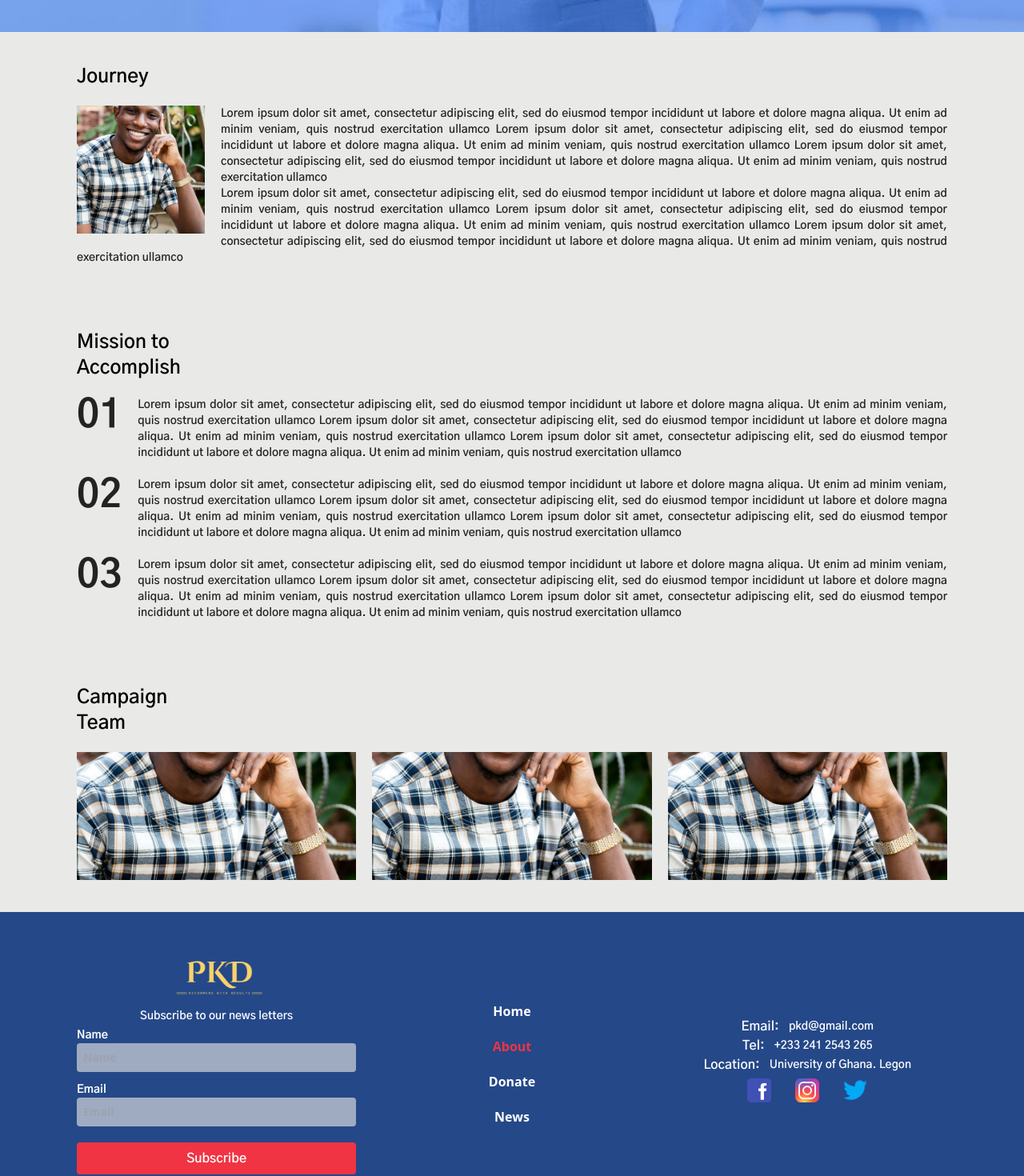
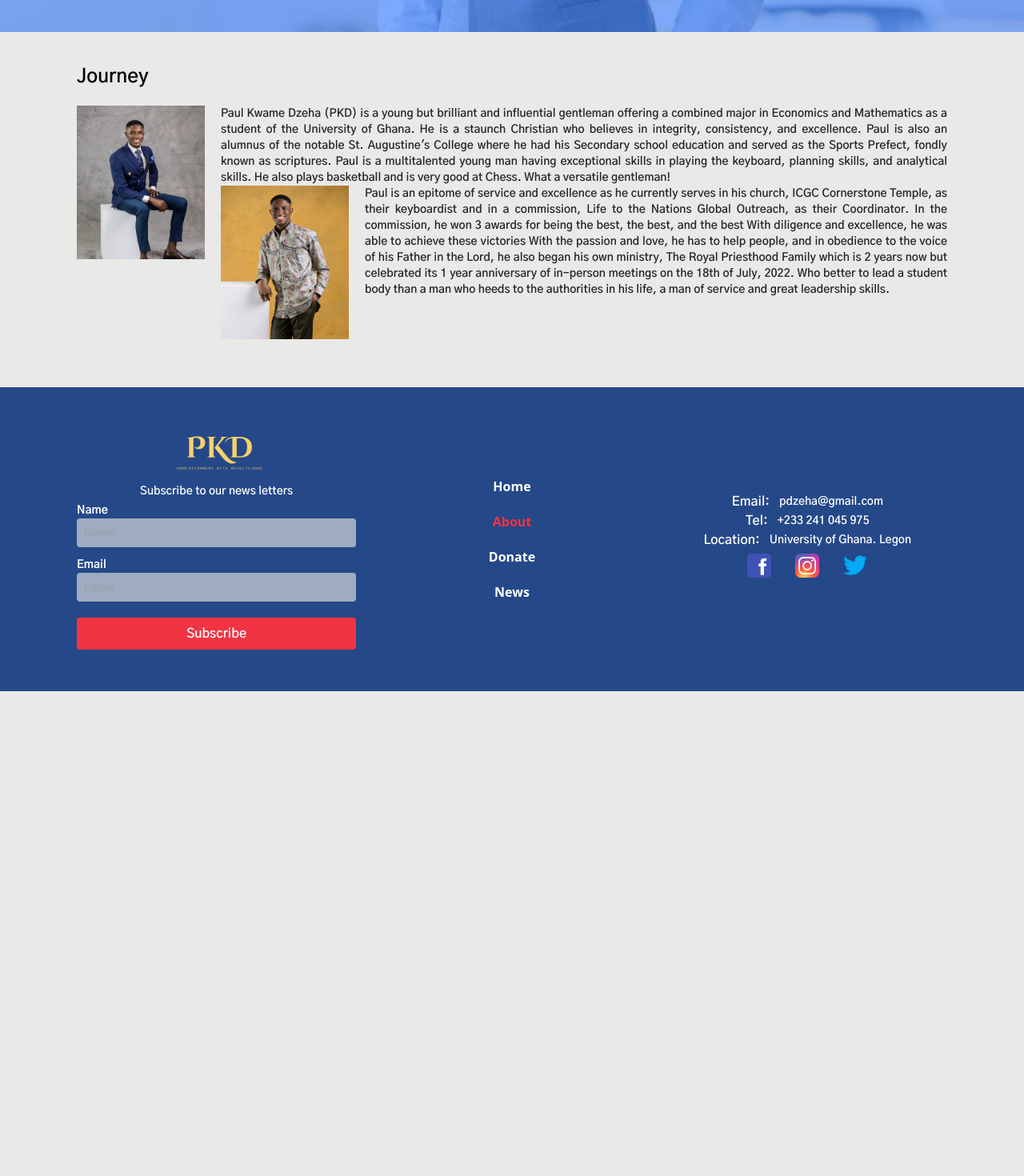
Before and after one commit to Gatesvert81/pkd, a Next.js app: page /about in a window 1280 px wide. Shown: the part 760-2230 px from the top of the page at 80% size. After the commit the page ends 1624 px from the top, so only its background shows below. Built offline with nearby package versions, Linux system fonts and the light colour scheme.

Commit message:
email and content added

```diff
--- a/package.json
+++ b/package.json
@@ -9,6 +9,8 @@
     "lint": "next lint"
   },
   "dependencies": {
+    "@emailjs/browser": "^3.6.2",
+    "@notionhq/client": "^2.1.0",
     "framer-motion": "^6.3.16",
     "next": "12.2.0",
     "react": "18.2.0",
--- a/pages/about.js
+++ b/pages/about.js
@@ -1,5 +1,6 @@
 import React, { useContext, useEffect } from 'react'
 import Head from 'next/head'
+import { Client } from '@notionhq/client'
 import Image from 'next/image'
 import sir from '../public/face-left.jpg'
 import { motion } from 'framer-motion'
@@ -7,7 +8,7 @@ import { AnimationContext, NavContext } from '../src/Components/Context'
 import Page from '../src/AnimatedComponents/Page'
 
 
-function About() {
+export default function About() {
 
     const [page, setPage] = useContext(NavContext)
 
@@ -44,7 +45,7 @@ function About() {
                     </motion.div>
                     <motion.div>
                         <motion.p className='text-base text-white font-semibold' {...textAnimate} >
-                            Lorem ipsum dolor sit amet, consectetur adipiscing elit.
+                            The face behind the PKD Movement
                         </motion.p>
                     </motion.div>
                 </motion.div>
@@ -59,28 +60,39 @@ function About() {
                 </motion.div>
                 <motion.div>
                     <motion.div
-                        className='w-full md:w-40 h-40 relative md:float-left md:mr-5 mb-5 '
+                        className='w-full md:w-40 h-48 relative md:float-left md:mr-5 mb-5 '
                         initial={{ opacity: 0, scale: 0.9 }}
                         whileInView={{ opacity: 1, scale: 1 }}>
-                        <Image src={sir} layout="fill" className="object-cover" alt="Sir Paul" />
+                        <Image src="/pkd-sit.jpg" layout="fill" className="object-cover object-top" alt="Sir Paul" />
                     </motion.div>
                     <motion.p
                         className="normal__text text-justify"
                         {...textAnimate}>
-                        Lorem ipsum dolor sit amet, consectetur adipiscing elit, sed do eiusmod tempor incididunt ut labore et dolore magna aliqua. Ut enim ad minim veniam, quis nostrud exercitation ullamco
-                        Lorem ipsum dolor sit amet, consectetur adipiscing elit, sed do eiusmod tempor incididunt ut labore et dolore magna aliqua. Ut enim ad minim veniam, quis nostrud exercitation ullamco
-                        Lorem ipsum dolor sit amet, consectetur adipiscing elit, sed do eiusmod tempor incididunt ut labore et dolore magna aliqua. Ut enim ad minim veniam, quis nostrud exercitation ullamco
+                        Paul Kwame Dzeha (PKD) is a young but brilliant and influential gentleman offering a combined major in Economics and Mathematics as a student of the University of Ghana.
+                        He is a staunch Christian who believes in integrity, consistency, and excellence. Paul is also an alumnus of the notable St. Augustine&#39;s College where he had his Secondary school education and served as the Sports Prefect, fondly known as scriptures.
+                        Paul is a multitalented young man having exceptional skills in playing the keyboard, planning skills, and analytical skills. He also plays basketball and is very good at Chess. What a versatile gentleman!
                     </motion.p>
+                    <motion.div
+                        className='w-full md:w-40 h-48 relative md:float-left md:mr-5 mb-5 '
+                        initial={{ opacity: 0, scale: 0.9 }}
+                        whileInView={{ opacity: 1, scale: 1 }}>
+                        <Image src="/pkd-pocket.jpg" layout="fill" className="object-cover object-top" alt="Sir Paul" />
+                    </motion.div>
                     <motion.p
                         className="normal__text text-justify"
                         {...textAnimate}>
-                        Lorem ipsum dolor sit amet, consectetur adipiscing elit, sed do eiusmod tempor incididunt ut labore et dolore magna aliqua. Ut enim ad minim veniam, quis nostrud exercitation ullamco
-                        Lorem ipsum dolor sit amet, consectetur adipiscing elit, sed do eiusmod tempor incididunt ut labore et dolore magna aliqua. Ut enim ad minim veniam, quis nostrud exercitation ullamco
-                        Lorem ipsum dolor sit amet, consectetur adipiscing elit, sed do eiusmod tempor incididunt ut labore et dolore magna aliqua. Ut enim ad minim veniam, quis nostrud exercitation ullamco
+                        Paul is an epitome of service and excellence as he currently serves in his church, ICGC Cornerstone Temple, as their keyboardist and in a commission, Life to the Nations Global Outreach, as their Coordinator.
+
+                        In the commission, he won 3 awards for being the best, the best, and the best
+                        With diligence and excellence, he was able to achieve these victories
+
+                        With the passion and love, he has to help people, and in obedience to the voice of his Father in the Lord, he also began his own ministry, The Royal Priesthood Family which is 2 years now but celebrated its 1 year anniversary of in-person meetings on the 18th of July, 2022.
+
+                        Who better to lead a student body than a man who heeds to the authorities in his life, a man of service and great leadership skills.
                     </motion.p>
                 </motion.div>
             </motion.section>
-            <motion.section className='grid__items' >
+            {/* <motion.section className='grid__items' >
                 <motion.div className="medium__text" >
                     <motion.p {...textAnimate}>
                         Mission to
@@ -112,43 +124,7 @@ function About() {
                         Lorem ipsum dolor sit amet, consectetur adipiscing elit, sed do eiusmod tempor incididunt ut labore et dolore magna aliqua. Ut enim ad minim veniam, quis nostrud exercitation ullamco
                     </motion.p>
                 </motion.div>
-            </motion.section>
-            <motion.section
-                className='grid__items'
-                transition={transition}>
-                <motion.div className="medium__text" >
-                    <motion.p {...textAnimate}>
-                        Campaign
-                    </motion.p>
-                    <motion.p {...textAnimate}>
-                        Team
-                    </motion.p>
-                </motion.div>
-                <motion.div
-                    className='grid__items md:grid-cols-3'
-                    transition={transition}>
-                    <motion.div
-                        className='w-full h-40 relative '
-                        initial={{ opacity: 0, scale: 0.9 }}
-                        whileInView={{ opacity: 1, scale: 1 }}>
-                        <Image src={sir} layout="fill" className="object-cover float-left m-5 " alt="sir" />
-                    </motion.div>
-                    <motion.div
-                        className='w-full h-40 relative '
-                        initial={{ opacity: 0, scale: 0.9 }}
-                        whileInView={{ opacity: 1, scale: 1 }}>
-                        <Image src={sir} layout="fill" className="object-cover float-left m-5 " alt="sir" />
-                    </motion.div>
-                    <motion.div
-                        className='w-full h-40 relative '
-                        initial={{ opacity: 0, scale: 0.9 }}
-                        whileInView={{ opacity: 1, scale: 1 }}>
-                        <Image src={sir} layout="fill" className="object-cover float-left m-5 " alt="sir" />
-                    </motion.div>
-                </motion.div>
-            </motion.section>
+            </motion.section> */}
         </Page>
     )
 }
-
-export default About
--- a/pages/donate.js
+++ b/pages/donate.js
@@ -21,7 +21,7 @@ function Donate() {
     return (
         <Page>
             <Head>
-                <title>Paul Kwame Dzeha | Home</title>
+                <title>Paul Kwame Dzeha | Donate</title>
                 <meta name="description" content="Generated by create next app" />
                 <link rel="icon" href="/favicon.ico" />
             </Head>
@@ -30,7 +30,7 @@ function Donate() {
                 className='h-50vh bg-ug-clock main__bg bg-left p-0'
                 transition={transition}>
                 <motion.div
-                    className='w-full h-full bg-faded-blue p-10 flex flex-col justify-center items-start gap-5 '
+                    className='w-full h-full bg-faded-blue p-10 md:px-16 flex flex-col justify-center items-start gap-5 '
                 >
                     <motion.div
                         className='w-full large__text uppercase font-bold text-white'
@@ -58,7 +58,15 @@ function Donate() {
                     <motion.p
                         className="normal__text text-justify"
                         {...textAnimate}>
-                        Lorem ipsum dolor sit amet, consectetur adipiscing elit, sed do eiusmod tempor incididunt ut labore et dolore magna aliqua.
+                        No amount is too small
+                        Every amount you give would go a long way to support and push this agenda of Reformers with Results
+                    </motion.p>
+                    <motion.p
+                        className="normal__text text-justify  "
+                        {...textAnimate}>
+                        <q className='italic text-slate-400' >
+                            I believe leadership is not about position or power but serving people with a vision that seeks an improvement in their lives.
+                        </q> <br /> <cite>- PKD</cite>
                     </motion.p>
                     <motion.p
                         className="normal__text text-justify"
@@ -76,7 +84,7 @@ function Donate() {
                             Choose an amount
                         </motion.p>
                         <motion.p {...textAnimate}>
-                            Your contribution will benefit Pual Dzeha.
+                            Partner with PKD's vision
                         </motion.p>
                     </motion.div>
                     <motion.div
--- a/pages/index.js
+++ b/pages/index.js
@@ -1,17 +1,19 @@
 import Head from 'next/head'
 import Image from 'next/image'
+import emailjs from '@emailjs/browser';
 import { motion } from 'framer-motion'
 import Button from '../src/Components/Button'
 import VisionCard from '../src/Components/VisionCard'
 import sir from '../public/face-left.jpg'
 import AnchorLink from '../src/Components/AnchorLink'
-import { useContext, useEffect } from 'react'
+import { useContext, useEffect, useRef, useState } from 'react'
 import { AnimationContext, NavContext } from '../src/Components/Context'
 import Page from '../src/AnimatedComponents/Page'
 
 export default function Home() {
 
   const [page, setPage] = useContext(NavContext)
+  const [loading, setLoading] = useState(false)
   const { textAnimate } = useContext(AnimationContext)
 
   useEffect(() => {
@@ -19,6 +21,33 @@ export default function Home() {
 
     setPage("home")
   }, [])
+
+  const form = useRef();
+
+  const sendEmail = (e) => {
+    e.preventDefault();
+
+    setLoading(true)
+    const { user_name, user_email, message } = e.target.elements
+
+    emailjs.sendForm('service_u9r8azm', 'template_zdsqahi', form.current, 'B5dAhTyE5fWyrWHnh')
+      .then(() => {
+        setLoading(false)
+        user_name.value = ""
+        user_email.value = ""
+        message.value = ""
+        alert("Thanks for your response!!")
+      }, (error) => {
+        setLoading(false)
+        alert(`
+          Email was not sent.
+          Error:
+          ${error.text}
+        `)
+      });
+
+
+  };
 
   return (
     <Page>
@@ -44,13 +73,15 @@ export default function Home() {
           </motion.div>
           <motion.div>
             <motion.p {...textAnimate} className=' md:w-1/2 normal__text text-base text-white' >
-              Lorem ipsum dolor sit amet, consectetur adipiscing elit, sed do eiusmod tempor incididunt ut labore et dolore magna aliqua.
+              A unified SRC where the student populace owns the policies. Keep scrolling to find out more. PKD is at your service!
             </motion.p>
           </motion.div>
           <motion.div>
-            <Button style="primary" >
-              Join our movement
-            </Button>
+            <AnchorLink route="#movement">
+              <Button style="primary" >
+                Join our movement
+              </Button>
+            </AnchorLink>
           </motion.div>
         </motion.div>
       </motion.main>
@@ -72,7 +103,7 @@ export default function Home() {
               delayChildren: 0.2
             }}>
             <motion.div
-              className='w-full md:w-1/2 h-48 md:h-60 relative md:float-left md:mr-5 md:mb-5 '
+              className='w-full md:w-1/2 h-48 md:h-60 relative md:float-left md:mr-5 mb-5 '
               initial={{ opacity: 0, scale: 0.9 }}
               whileInView={{ opacity: 1, scale: 1 }}
             >
@@ -83,10 +114,8 @@ export default function Home() {
                 alt="pastor" />
             </motion.div>
             <motion.p {...textAnimate} className="normal__text text-justify" >
-              Lorem ipsum dolor sit amet, consectetur adipiscing elit, sed do eiusmod tempor incididunt ut labore et dolore magna aliqua. Ut enim ad minim veniam, quis nostrud exercitation ullamco.
-            </motion.p>
-            <motion.p {...textAnimate}>
-              Lorem ipsum dolor sit amet, consectetur adipiscing elit, sed do eiusmod tempor incididunt ut labore et dolore magna aliqua.
+              Paul Kwame Dzeha (PKD) is a young but brilliant and influential gentleman offering a combined major in Economics and Mathematics as a student of the University of Ghana.
+              He is a staunch Christian who believes in integrity, consistency and excellence.
             </motion.p>
           </motion.div>
           <motion.div>
@@ -112,7 +141,7 @@ export default function Home() {
         </div>
       </section>
 
-      <section className='h-50vw bg-ug-clock main__bg p-0' >
+      <section id='movement' className='h-50vw bg-ug-clock main__bg p-0' >
         <div className='w-full h-full bg-faded-blue px-10 py-5 flex flex-col justify-start items-center  ' >
           <div className='medium__text font-bold text-white text-center ' >
             <motion.p {...textAnimate}>
@@ -124,25 +153,29 @@ export default function Home() {
           </div>
           <div className='w-full h-fit flex justify-center' >
             <motion.form
-              className="w-full md:w-1/2 h-fit grid__items gap-2 "
+              className={`w-full md:w-1/2 h-fit grid__items gap-2 ${loading ? "after:absolute after:w-full after:h-full after:content-['Sending'] after:text-xl after:font-bold after:bg-faded-blue after:flex after:flex-col after:justify-center after:items-center after:top-0 after:left-0" : null} `}
               transition={{
                 delayChildren: 0.2
-              }}>
+              }}
+              ref={form} onSubmit={sendEmail}
+            >
               <motion.fieldset {...textAnimate}>
                 <label> Name </label>
-                <input type="text" placeholder='Name' />
+                <input type="text" placeholder='Name' name="user_name" required readOnly={loading} />
               </motion.fieldset>
               <motion.fieldset {...textAnimate}>
-                <label> Telephone Number </label>
-                <input type="text" placeholder='Email' />
+                <label> Email </label>
+                <input type="text" placeholder='Email' name="user_email" required readOnly={loading} />
               </motion.fieldset>
               <motion.fieldset {...textAnimate}>
                 <label> Complain </label>
-                <textarea type="text" placeholder='Type your Complain' />
+                <textarea type="text" placeholder='Type your Complain' name="message" readOnly={loading} />
               </motion.fieldset>
               <motion.fieldset {...textAnimate} className='py-3' >
-                <Button style="w-full primary" >
-                  Send Message
+                <Button style="w-full primary" type="submit" value="Send">
+                  {
+                    loading ? "Sending" : "Send Message"
+                  }
                 </Button>
               </motion.fieldset>
             </motion.form>
--- a/pages/news.js
+++ b/pages/news.js
@@ -28,9 +28,9 @@ function News() {
             </Head>
 
             <motion.main
-                className='min-h-60vh bg-ug-clock main__bg bg-left p-0 '
+                className='h-50vh bg-ug-clock main__bg bg-left p-0 '
                 transition={transition}>
-                <motion.div className='w-full h-full bg-faded-blue p-10 pt-16 md:py-16 flex flex-col justify-center items-start gap-5 ' >
+                <motion.div className='w-full h-full bg-faded-blue p-10 pt-16 md:px-16 flex flex-col justify-center items-start gap-5 ' >
                     <motion.div
                         className='w-full md:w-1/2 large__text uppercase font-bold text-white'
                         transition={transition}>
--- a/src/Components/Button.js
+++ b/src/Components/Button.js
@@ -2,7 +2,7 @@ import React, { useContext } from 'react'
 import { motion } from 'framer-motion'
 import { AnimationContext } from './Context'
 
-function Button({ children, style, type, click }) {
+function Button({ children, style, type, click, value }) {
 
     const { delay, duration } = useContext(AnimationContext)
 
@@ -11,6 +11,7 @@ function Button({ children, style, type, click }) {
             className={style}
             onClick={click}
             type={type}
+            value={value}
             initial={{ opacity: 0, scale: 0.9 }}
             whileInView={{ opacity: 1, scale: 1 }}
             transition={{
--- a/src/Components/Context.js
+++ b/src/Components/Context.js
@@ -1,5 +1,4 @@
 import React, { createContext, useEffect, useState } from 'react'
-
 export const NavContext = createContext()
 export const ScrollContext = createContext()
 export const AnimationContext = createContext()
@@ -35,7 +34,7 @@ function Context({ children }) {
     }
 
     const transition = {
-        delayChildren: 0.2
+        delayChildren: 0.3
     }
 
 
--- a/src/Components/Footer.js
+++ b/src/Components/Footer.js
@@ -102,7 +102,9 @@ function Footer() {
                         Email:
                     </motion.p>
                     <motion.p >
-                        pkd@gmail.com
+                        <AnchorLink route="mailto:pdzeha@gmail.com">
+                            pdzeha@gmail.com
+                        </AnchorLink>
                     </motion.p>
                 </motion.div>
                 <motion.div
@@ -112,7 +114,9 @@ function Footer() {
                         Tel:
                     </motion.p>
                     <motion.p>
-                        +233 241 2543 265
+                        <AnchorLink route="tel:+233241045975">
+                            +233 241 045 975
+                        </AnchorLink>
                     </motion.p>
                 </motion.div>
                 <motion.div
--- a/src/Components/VisionCard.js
+++ b/src/Components/VisionCard.js
@@ -1,5 +1,5 @@
 import React, { useContext } from 'react'
-import { AnimatePresence, motion } from 'framer-motion'
+import { motion } from 'framer-motion'
 import { AnimationContext } from './Context'
 
 function VisionCard() {
@@ -19,15 +19,15 @@ function VisionCard() {
         >
             <motion.div className='w-full text-center' >
                 <motion.p {...textAnimate}>
-                    i
+
                 </motion.p>
                 <motion.p {...textAnimate} className='card__title' >
-                    Title
+                    Reformers for Change
                 </motion.p>
             </motion.div>
             <motion.div className='w-full text-center normal__text'>
                 <motion.p {...textAnimate}>
-                    Lorem ipsum dolor sit amet, consectetur adipiscing elit, sed do eiusmod tempor incididunt ut labore et dolore magna aliqua.
+                    Update Coming Soon !!!
                 </motion.p>
             </motion.div>
         </motion.div >
```
Also changed, not shown: pages/api/hello.js (+36 -4 lines), 2 other files (tests, documents, lock files or other folders).
